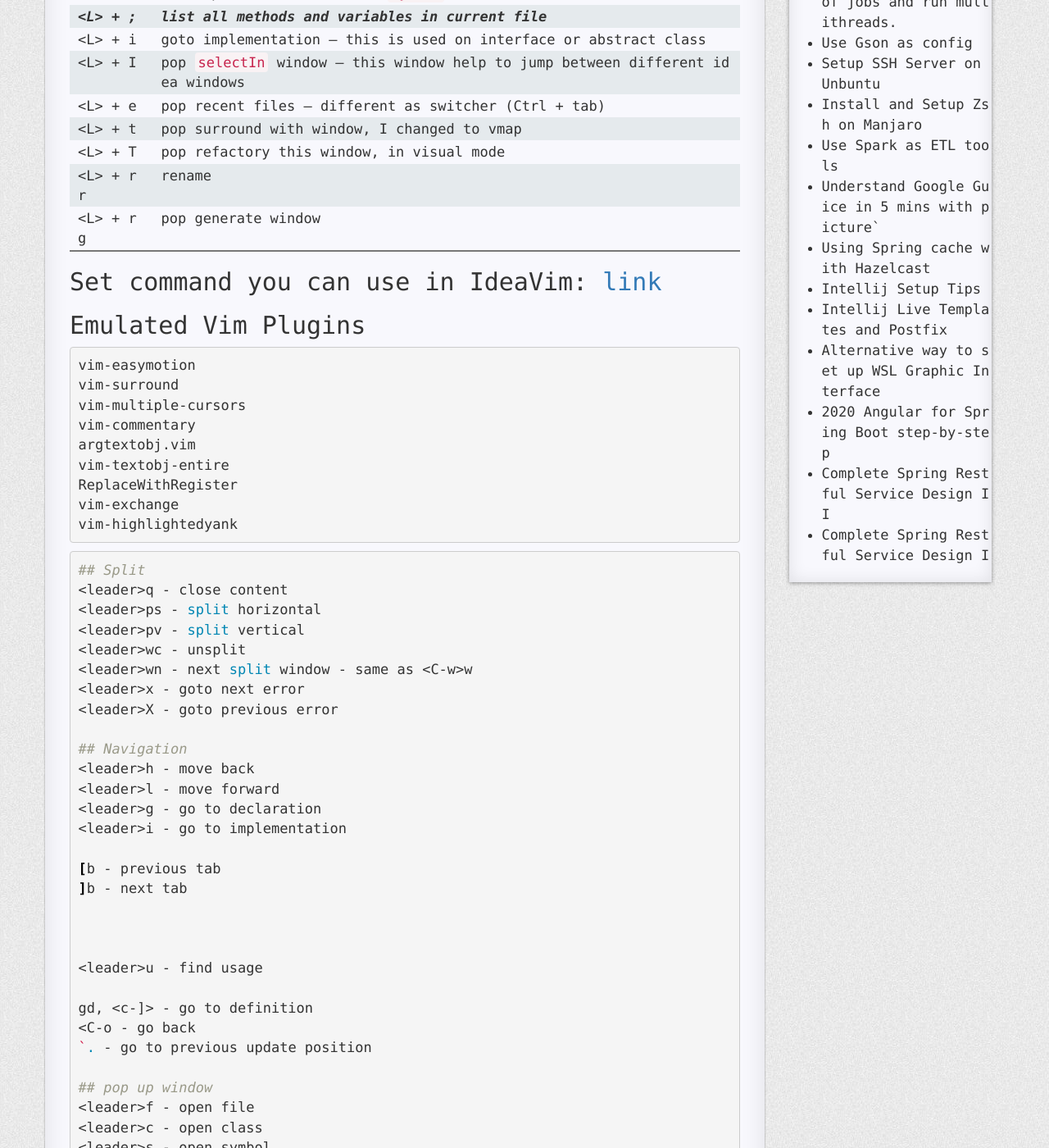
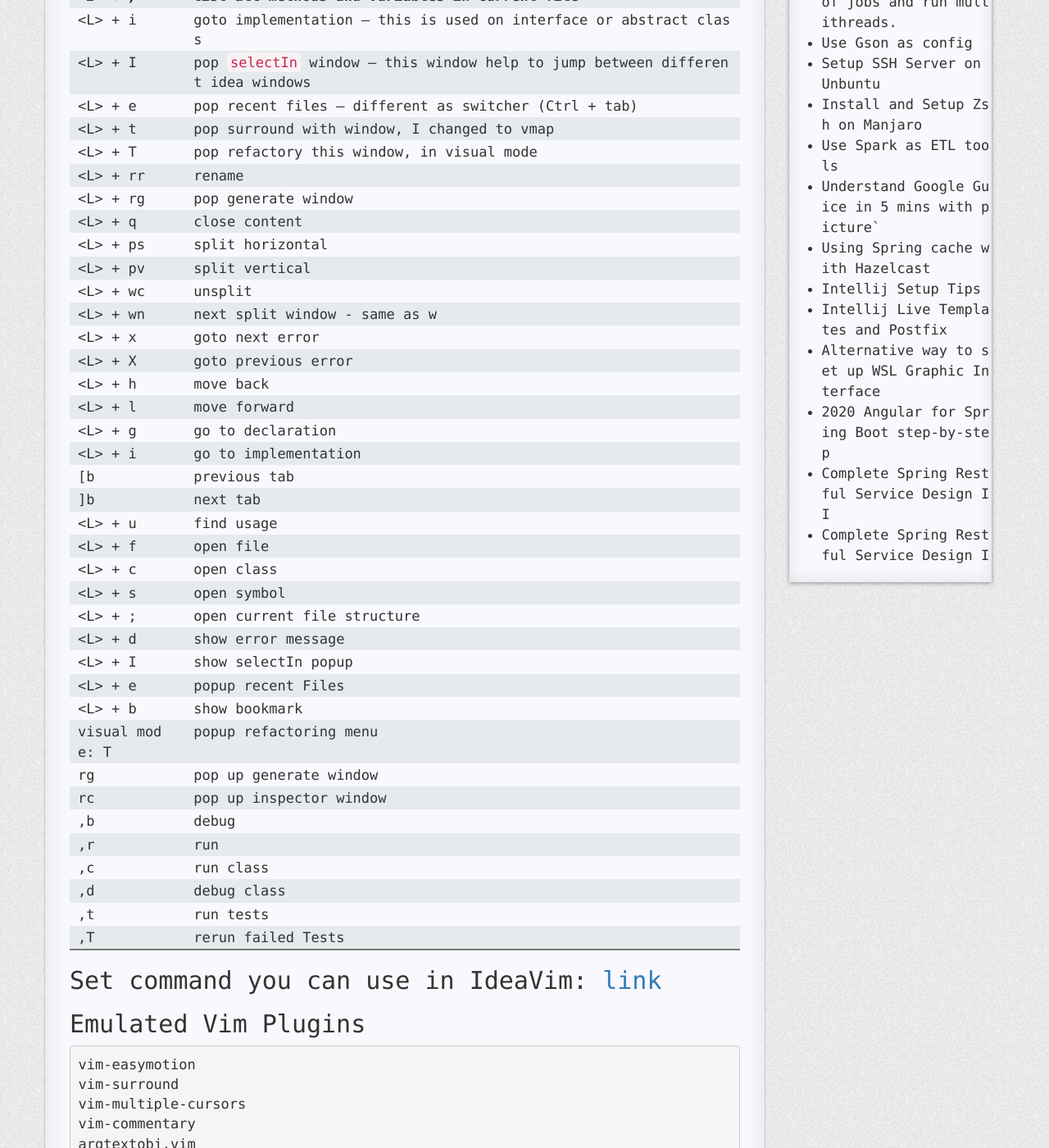
Before and after one commit to R0NGSH3N/r0ngsh3n.github.io, a Jekyll site: the page built from _posts/2019-10-01-IdeaVim-setup.md, in a window 1280 px wide and 1400 px high, scrolled down 486 px. Shown: the whole window at 82% size. Built offline with Jekyll 4.4.1, drawn with Linux system fonts in a browser that asks for light colours; nearby versions of some CDN libraries; comment, search, counter and statistics services are not loaded; a style sheet for code colours, icons or effects is not loaded.

Commit message:
update article

```diff
--- a/_posts/2019-10-01-IdeaVim-setup.md
+++ b/_posts/2019-10-01-IdeaVim-setup.md
@@ -22,6 +22,37 @@ Daily Idea Vim Shortcuts Cheat Sheet:
 | \<L\> + T  | pop refactory this window, in visual mode |
 | \<L\> + rr  | rename |
 | \<L\> + rg  | pop generate window|
+| \<L\> + q | close content|
+| \<L\> + ps|  split horizontal |
+| \<L\> + pv|  split vertical |
+| \<L\> + wc|  unsplit |
+| \<L\> + wn|  next split window - same as <C-w>w |
+| \<L\> + x | goto next error |
+| \<L\> + X | goto previous error |
+| \<L\> + h | move back |
+| \<L\> + l | move forward |
+| \<L\> + g | go to declaration |
+| \<L\> + i | go to implementation |
+|[b | previous tab |
+|]b | next tab |
+|\<L\> + u | find usage |
+|\<L\> + f | open file |
+|\<L\> + c | open class |
+|\<L\> + s | open symbol |
+|\<L\> + ; | open current file structure |
+|\<L\> + d | show error message |
+|\<L\> + I | show selectIn popup |
+|\<L\> + e | popup recent Files |
+|\<L\> + b | show bookmark |
+|visual mode: T | popup refactoring menu |
+|<leader>rg | pop up generate window |
+|<leader>rc | pop up inspector window|
+|,b | debug |
+|,r | run |
+|,c | run class |
+|,d | debug class |
+|,t | run tests |
+|,T | rerun failed Tests |
 
 ## Set command you can use in IdeaVim: [link](https://github.com/JetBrains/ideavim/wiki/%22set%22-commands)
 
```
Also changed, not shown: _posts/2021-06-02-convert-from-vim-to-neovim.md (+1 -2 lines).
